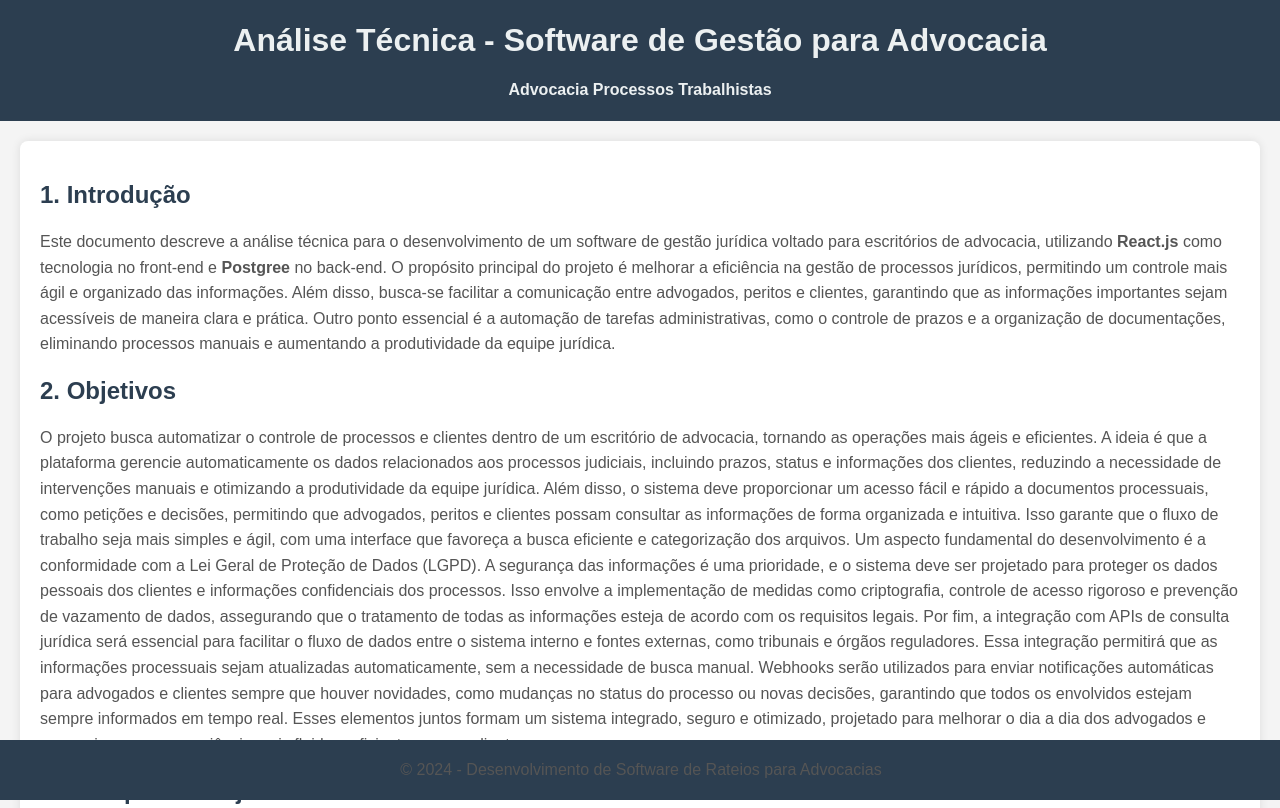
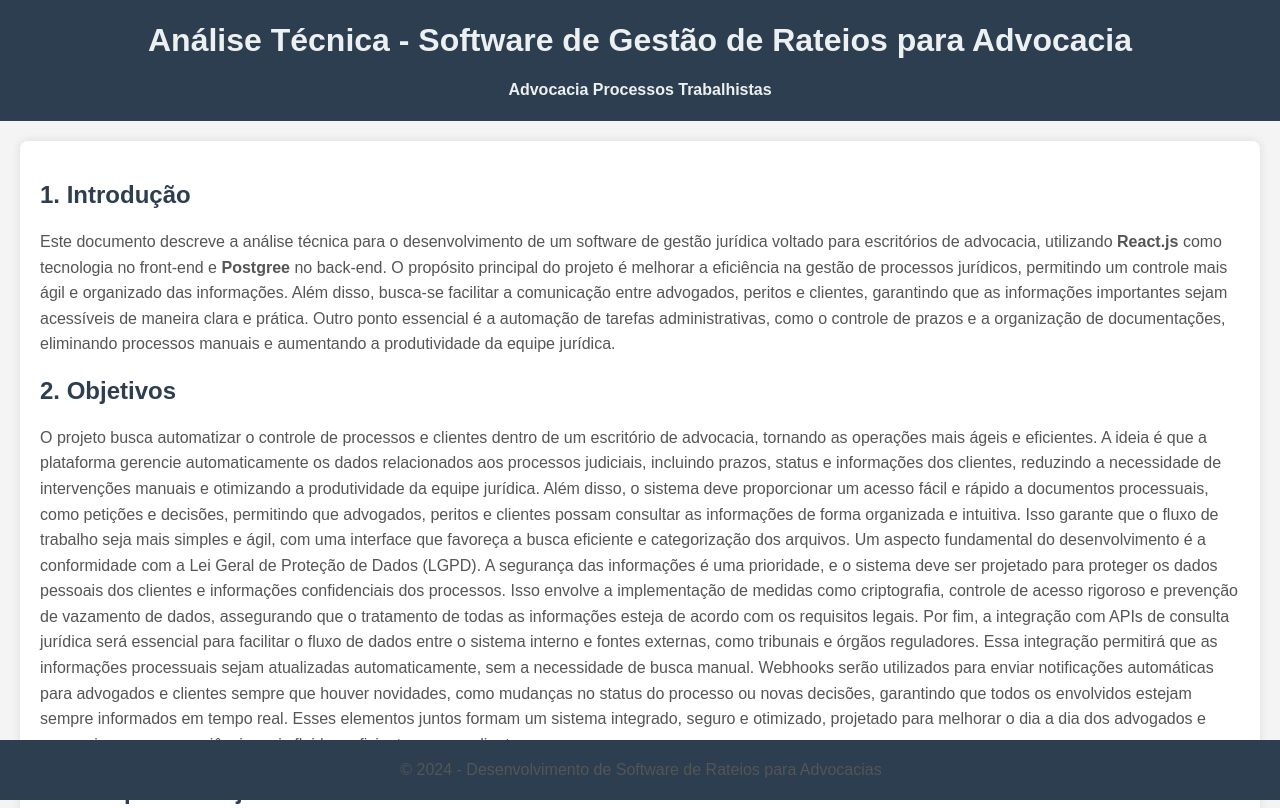
Before and after one commit to Cruz-Misael/Technical-Analysis-Fair-Apportionment, a plain HTML site: page index.html in a window 1280 px wide. Shown: the top 808 px of the page. Drawn offline with Linux system fonts and the light colour scheme.

Commit message:
Update index.html

```diff
--- a/index.html
+++ b/index.html
@@ -5,7 +5,7 @@
     <meta charset="UTF-8">
     <meta name="viewport" content="width=device-width, initial-scale=1.0">
     <title>
-        Análise Técnica - Software de Gestão para Advocacia
+        Análise Técnica - Software de Gestão de Rateios para Advocacia
     </title>
 
     <link rel="icon" type="image/png" href="Logo.png">
@@ -97,7 +97,7 @@
 <body>
 
     <header>
-        <h1>Análise Técnica - Software de Gestão para Advocacia</h1>
+        <h1>Análise Técnica - Software de Gestão de Rateios para Advocacia</h1>
         <h4>Advocacia Processos Trabalhistas</h4>
     </header>
 
```
